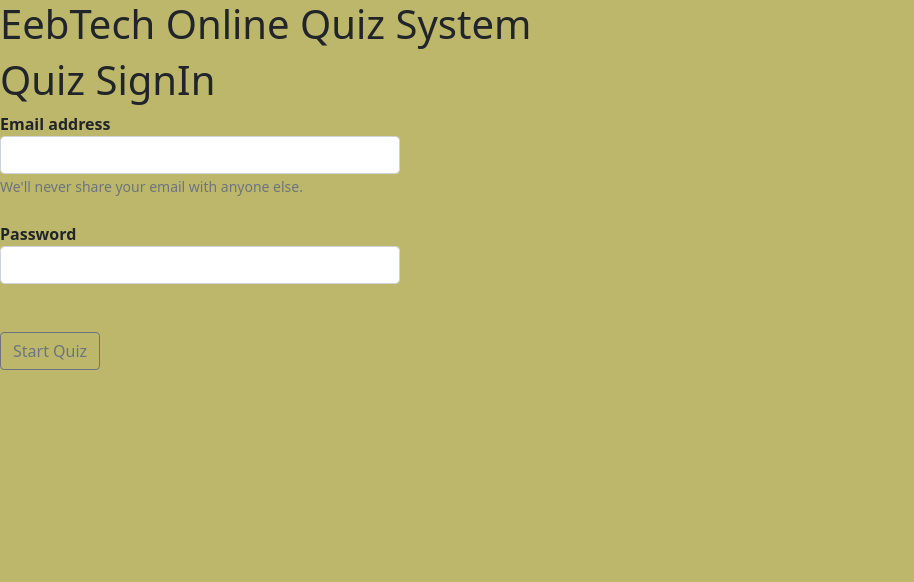
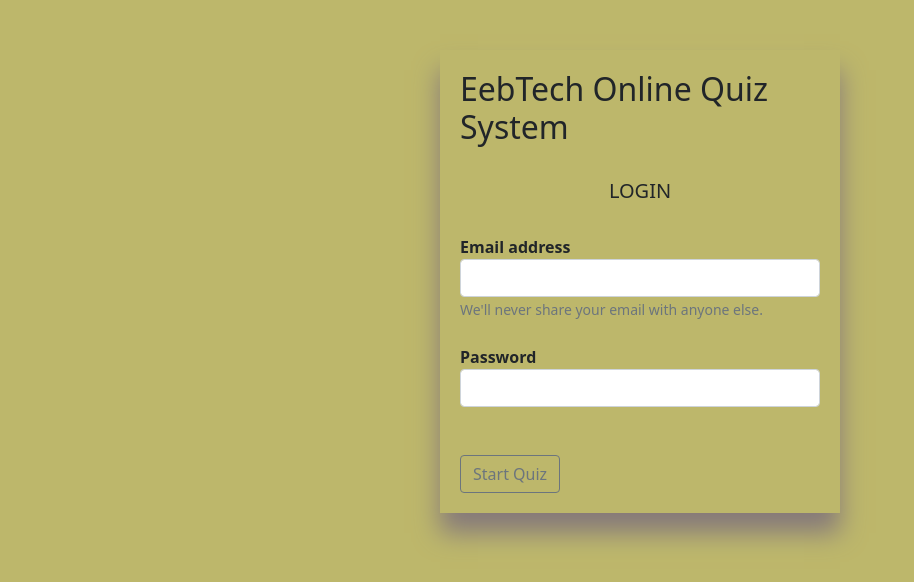
Before and after one commit to Muhibullah-09/Typescript-quiz-app, a React (Create React App) app: page / in a window 1280 px wide. Shown: the top 582 px of the page, without its empty margins (0-914 px from the left). Built offline with nearby package versions, Linux system fonts and the light colour scheme; the HTML template or start-up script is replaced by a standard one.

Commit message:
Added css

```diff
--- a/src/App.css
+++ b/src/App.css
@@ -0,0 +1,20 @@
+.container {
+    max-width: 600px;
+    box-shadow: 0px 30px 24px #867a7a;
+    padding: 20px;
+    margin: 0 auto;
+    margin-top: 50px;
+}
+
+.question-form{
+    max-width: 500px;
+    box-shadow: 0px 20px 24px #867a7a;
+    padding: 20px;
+    margin: 0 auto;
+    margin-top: 50px;
+}
+.question-form h5{
+    text-align: center;
+    text-transform: uppercase;
+    font-weight: 400;
+}
--- a/src/App.tsx
+++ b/src/App.tsx
@@ -3,7 +3,7 @@ import '../node_modules/bootstrap/dist/css/bootstrap.min.css';
 import Home from './components/Home';
 import { Routes, Route } from 'react-router-dom';
 import Main from './components/Main';
-
+import './App.css'
 function App() {
   return (
     <>
--- a/src/components/Home.tsx
+++ b/src/components/Home.tsx
@@ -3,11 +3,9 @@ import { Link } from 'react-router-dom';
 function Home() {
     return (
         <>
-            <div className="text-right" style={{ width: '950px' }}>
-                <h1>EebTech Online Quiz System</h1>
-            </div>
-            <h1>Quiz SignIn</h1>
-            <form style={{ width: '400px' }}>
+            <form className='question-form' style={{ width: '400px' }}>
+                <h2>EebTech Online Quiz System</h2><br />
+                <h5>Login</h5><br />
                 <div className="form-row align-items-center">
                     <div className="form-group">
                         <label htmlFor="exampleInputEmail1"><b>Email address</b></label>
--- a/src/components/Main.tsx
+++ b/src/components/Main.tsx
@@ -4,9 +4,10 @@ import { QuizDetails } from './services/QuizDetails';
 import QuestionRender from './QuestionRender';
 import './css/QuestionRender.css';
 function Main() {
-    const [quiz, setQuiz] = useState<QuizType[]>([])
-    const [currentStep, setCurrentStep] = useState(0);
-    const [currentScore, setCurrentScore] = useState(0);
+    let [quiz, setQuiz] = useState<QuizType[]>([])
+    let [currentStep, setCurrentStep] = useState(0);
+    let [currentScore, setCurrentScore] = useState(0);
+    let [showResult, setShowResult] = useState(false);
     useEffect(() => {
         async function fetchData() {
             const questions: QuizType[] = await QuizDetails(5, 'easy');
@@ -29,14 +30,20 @@ function Main() {
             setCurrentStep(currentStep + 1);
         }
         else {
-            alert(`Your Final Score is ${currentScore} out of ${quiz.length}`)
-            setCurrentStep(0);
-            setCurrentScore(0);
+            setShowResult(true)
         }
     };
 
     if (!quiz.length) {
-        return <h3>Loading...</h3>
+        return <h3 style={{ textAlign: "center" }}>Loading...</h3>
+    }
+    if (showResult) {
+        return (
+            <div className='container' style={{ textAlign: "center" }}>
+                <h1>Result</h1><br />
+                <h3>Your Final Score is {currentScore} out of {quiz.length}</h3>
+            </div>
+        )
     }
     return (
         <div>
```
